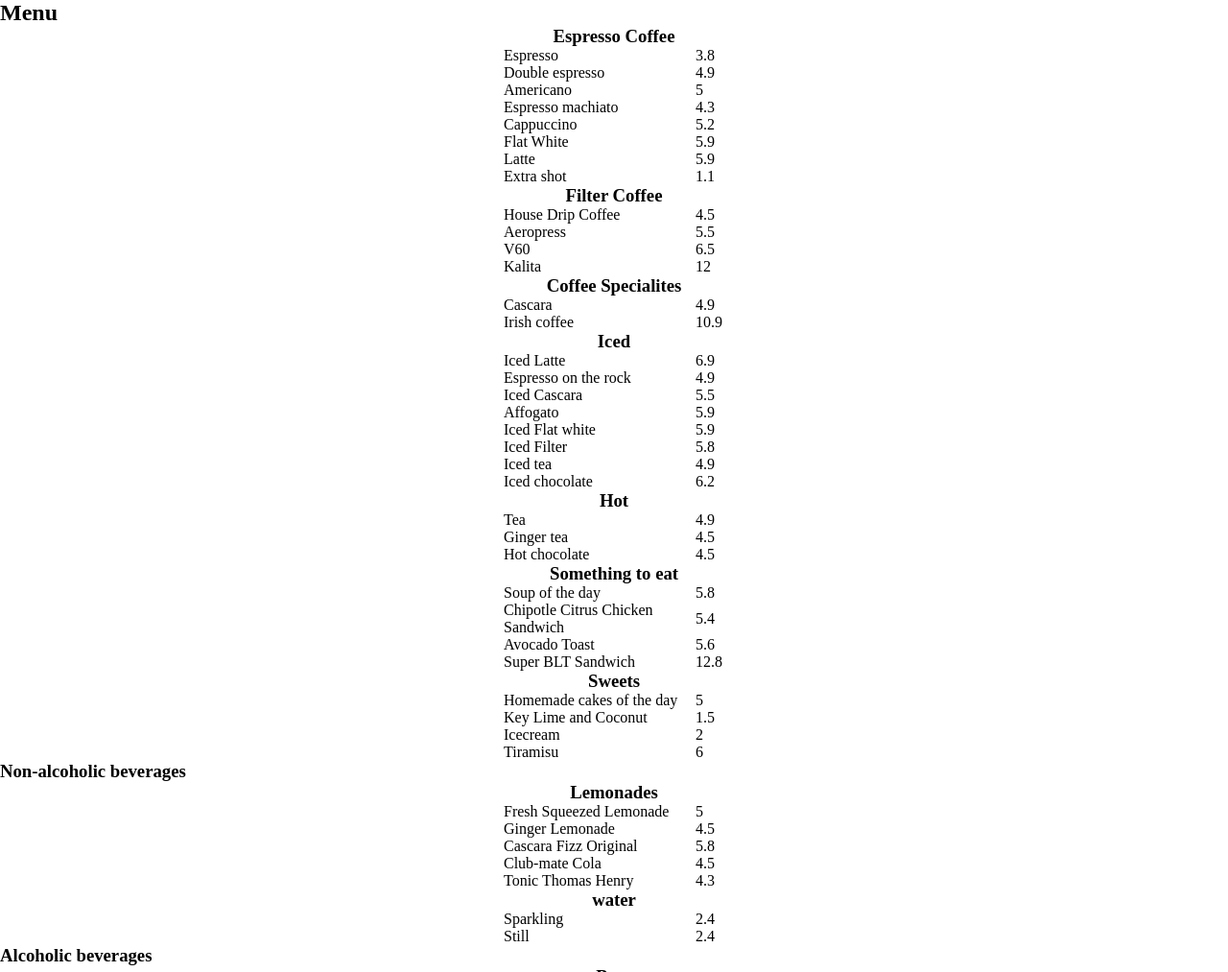
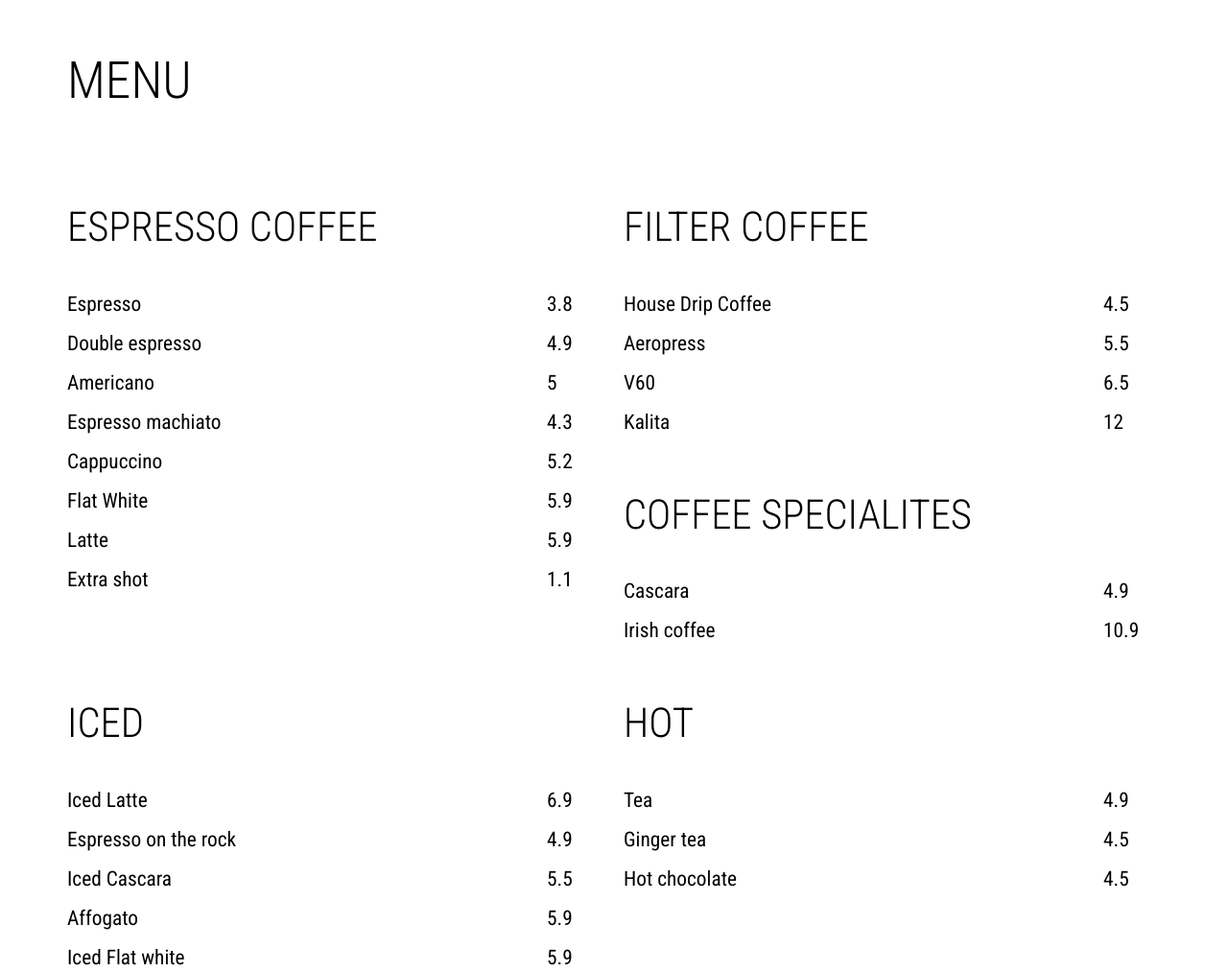
Before and after one commit to MarioJedna/generic-hipster-coffee, a website: page src/menu.html in a window 1280 px wide. Shown: the top 1013 px of the page at 96% size. Drawn offline with nearby package versions, Linux system fonts and the light colour scheme; files that its build step writes are made by us from their sources.

Commit message:
menu without header done

```diff
--- a/src/menu.html
+++ b/src/menu.html
@@ -20,8 +20,10 @@
     <nav>
       <!-- will be done by seja88 -->
     </nav>
+    <menu>
+      <div class="menu">
         <h2>Menu</h2>
-    <menu>
+        <div class="menu__blocks_row">
           <div class="menu__block">
             <h3>Espresso Coffee</h3>
             <div class="menu__esp">
@@ -59,6 +61,7 @@
               </div>
             </div>
           </div>
+          <div class="menu__blocks_row_column">
             <div class="menu__block">
               <h3>Filter Coffee</h3>
               <div class="menu__fil">
@@ -93,6 +96,9 @@
                 </div>
               </div>
             </div>
+          </div>
+        </div>
+        <div class="menu__blocks_row">
           <div class="menu__block">
             <h3>Iced</h3>
             <div class="menu__ice">
@@ -147,6 +153,8 @@
               </div>
             </div>
           </div>
+        </div>
+        <div class="menu__blocks_row">
           <div class="menu__block">
             <h3>Something to eat</h3>
             <div class="menu__som">
@@ -189,7 +197,9 @@
               </div>
             </div>
           </div>
+        </div>
         <h3>Non-alcoholic beverages</h3>
+        <div class="menu__blocks_row">
           <div class="menu__block">
             <h3>Lemonades</h3>
             <div class="menu__lem">
@@ -216,7 +226,7 @@
             </div>
           </div>
           <div class="menu__block">
-        <h3>water</h3>
+            <h3>Water</h3>
             <div class="menu__wat">
               <div class="menu__block_item">
                 <p class="menu__item">Sparkling</p>
@@ -228,7 +238,10 @@
               </div>
             </div>
           </div>
+        </div>
         <h3>Alcoholic beverages</h3>
+        <div class="menu__blocks_row">
+          <div class="menu__blocks_row_column">
             <div class="menu__block">
               <h3>Beer</h3>
               <div class="menu__bee">
@@ -250,7 +263,9 @@
               <h3>White wine</h3>
               <div class="menu__whi">
                 <div class="menu__block_item">
-            <p class="menu__item">Chardonnay Les Vignes de L'Arque, France</p>
+                  <p class="menu__item">
+                    Chardonnay Les Vignes de L'Arque, France
+                  </p>
                   <p class="menu__price">3.5</p>
                 </div>
                 <div class="menu__block_item">
@@ -292,6 +307,7 @@
                 <div class="menu__block_item">
                   <p class="menu__item">Mojito</p>
                   <p class="menu__price">9.9</p>
+                </div>
               </div>
             </div>
           </div>
@@ -340,6 +356,8 @@
               </div>
             </div>
           </div>
+        </div>
+      </div>
     </menu>
     <footer>
       <!-- will be done later -->
--- a/src/scss/_menu.scss
+++ b/src/scss/_menu.scss
@@ -1,18 +1,80 @@
-.menu__block {
+menu {
   display: flex;
   flex-flow: column nowrap;
   justify-content: center;
   align-items: center;
-  &_item {
+  font-family: $font-family;
+  width: 100vw;
+  padding-left: 20px;
+  .menu {
     display: flex;
-    flex-flow: row nowrap;
-    justify-content: space-between;
-    align-items: center;
-    .menu__item {
-        width: 200px;
+    flex-flow: column wrap;
+    justify-content: center;
+    align-items: flex-start;
+    h2 {
+      font-size: 40pt;
+      font-weight: 300;
+      text-transform: uppercase;
+      margin-top: 1em;
+      margin-bottom: 1em;
     }
-    .menu__price {
-        width: 30px;
+    h3 {
+      font-size: 32pt;
+      font-weight: 300;
+      text-transform: uppercase;
+      margin-top: 1em;
+      margin-bottom: 1em;
     }
   }
 }
+
+.menu__blocks_row {
+  display: flex;
+  flex-flow: row nowrap;
+  justify-content: center;
+  align-items: flex-start;
+  &_column {
+    display: flex;
+    flex-flow: column nowrap;
+    justify-content: center;
+    align-items: flex-start;
+  }
+  .menu__block {
+    display: flex;
+    flex-flow: column wrap;
+    justify-content: center;
+    align-items: flex-start;
+    font-family: $font-family;
+    &_item {
+      display: flex;
+      flex-flow: row nowrap;
+      justify-content: space-between;
+      align-items: flex-start;
+      margin-bottom: 1em;
+      .menu__item {
+        width: 500px;
+        // min-width: 200px;
+        font-size: 16pt;
+        flex-grow: 3;
+        @media screen and (max-width: 1200px) {
+            width:300px ;
+          }
+      }
+      .menu__price {
+        width: 80px;
+        // min-width: 30px;
+        font-size: 16pt;
+        flex-grow: 1;
+        @media screen and (max-width: 1200px) {
+            width: 40px;
+          }
+      }
+    }
+    @media screen and (max-width: 1200px) {
+      flex-flow: column nowrap;
+    }
+  }
+  @media screen and (max-width: 1200px) {
+    flex-flow: column nowrap;
+  }
+}
--- a/src/scss/_variables.scss
+++ b/src/scss/_variables.scss
@@ -9,3 +9,4 @@ $nav-links: #848585;
 $header-card-background: #f0f1f2;
 $card-footer-backgrund: $nav-background;
 $footer-links-active: #c4cad0;
+$font-family: 'Roboto Condensed', sans-serif;
```
Lines whose indentation alone changed are shown as unchanged.
